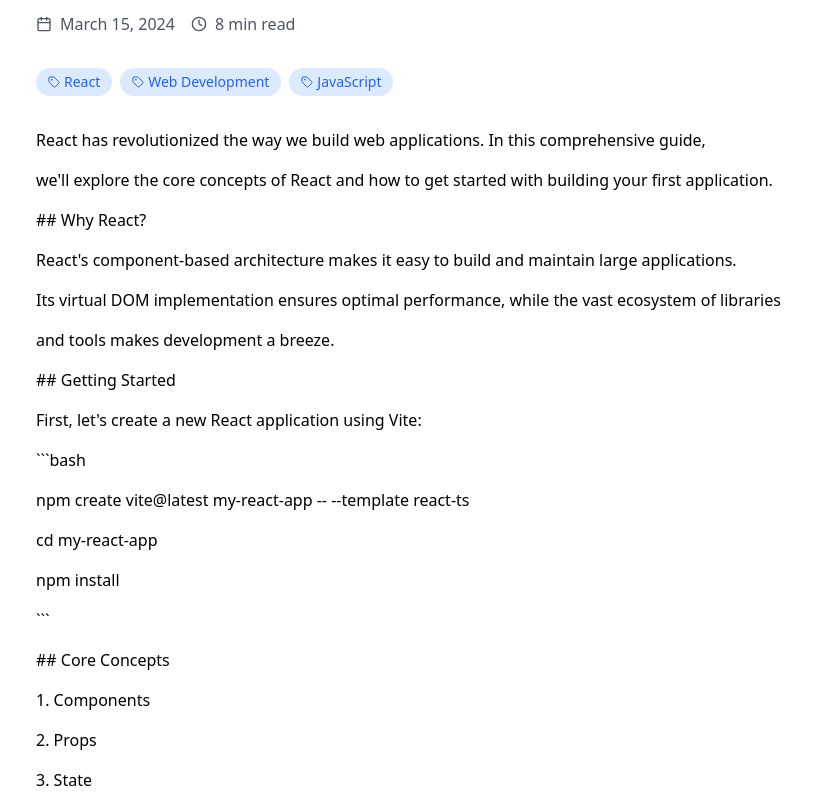
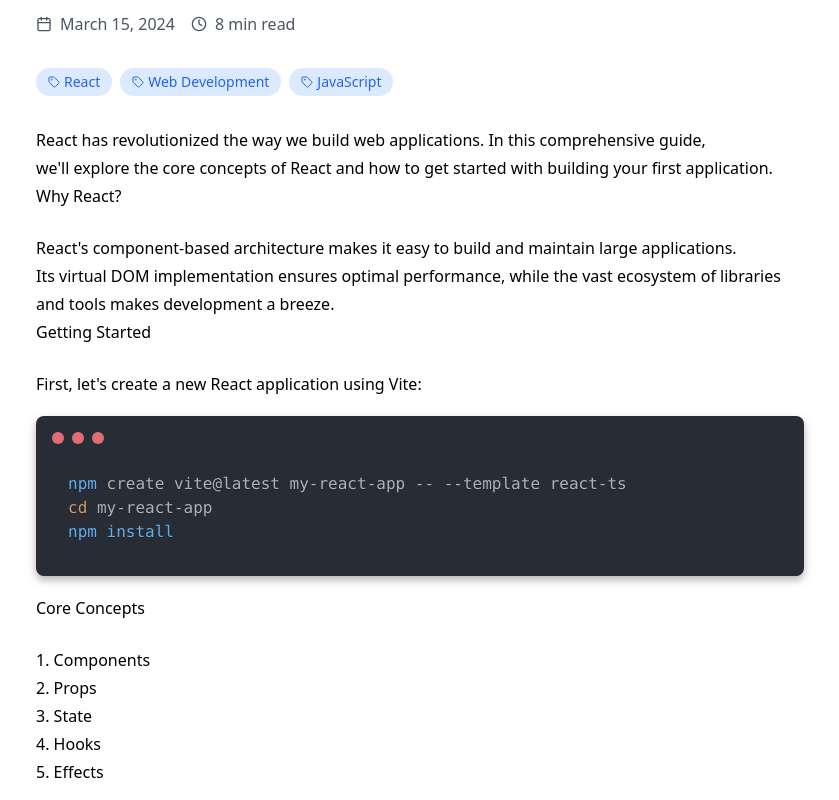
Before and after one commit to sagarkawad/react-portfolio, a React (Vite) app in the folder frontend/: page /blog/getting-started-with-react in a window 1280 px wide. Shown: the part 660-1460 px from the top of the page, without its empty margins (220-1059 px from the left). Built offline with nearby package versions, Linux system fonts and the light colour scheme; no server answers.

Commit message:
improved blog design

```diff
--- a/frontend/package.json
+++ b/frontend/package.json
@@ -20,13 +20,15 @@
     "react": "^18.3.1",
     "react-dom": "^18.3.1",
     "react-intersection-observer": "^9.8.1",
-    "react-router-dom": "^6.22.3"
+    "react-router-dom": "^6.22.3",
+    "react-syntax-highlighter": "^15.6.1"
   },
   "devDependencies": {
     "@eslint/js": "^9.9.1",
     "@types/node": "^22.10.2",
     "@types/react": "^18.3.5",
     "@types/react-dom": "^18.3.0",
+    "@types/react-syntax-highlighter": "^15.5.13",
     "@vitejs/plugin-react": "^4.3.1",
     "autoprefixer": "^10.4.18",
     "eslint": "^9.9.1",
--- /dev/null
+++ b/frontend/src/CodeDisplay.tsx
@@ -0,0 +1,51 @@
+import React from "react";
+import { Prism as SyntaxHighlighter } from "react-syntax-highlighter";
+import { oneDark } from "react-syntax-highlighter/dist/esm/styles/prism"; // One Dark theme
+
+interface CodeDisplayProps {
+  code: string;
+  language: string;
+}
+
+const CodeDisplay: React.FC<CodeDisplayProps> = ({ code, language }) => {
+  return (
+    <div style={styles.container}>
+      <div style={styles.header}>
+        <div style={styles.dot} />
+        <div style={styles.dot} />
+        <div style={styles.dot} />
+      </div>
+      <SyntaxHighlighter language={language} style={oneDark} customStyle={styles.codeBlock}>
+        {code}
+      </SyntaxHighlighter>
+    </div>
+  );
+};
+
+const styles = {
+  container: {
+    backgroundColor: "#282C34", // Matches One Dark background
+    borderRadius: "8px",
+    boxShadow: "0 4px 8px rgba(0, 0, 0, 0.3)",
+    padding: "16px",
+    maxWidth: "800px",
+    margin: "20px auto",
+  },
+  header: {
+    display: "flex",
+    gap: "8px",
+    marginBottom: "12px",
+  },
+  dot: {
+    width: "12px",
+    height: "12px",
+    borderRadius: "50%",
+    backgroundColor: "#E06C75", // Red-ish for the top-left dot
+  },
+  codeBlock: {
+    borderRadius: "8px",
+    margin: 0,
+  },
+};
+
+export default CodeDisplay;
--- a/frontend/src/pages/Blog.tsx
+++ b/frontend/src/pages/Blog.tsx
@@ -1,4 +1,3 @@
-import React from 'react';
 import { Link } from 'react-router-dom';
 import { format } from 'date-fns';
 import { FadeInView } from '../components/animations/FadeInView';
--- a/frontend/src/pages/BlogPost.tsx
+++ b/frontend/src/pages/BlogPost.tsx
@@ -1,8 +1,14 @@
-import React from 'react';
 import { useParams, Link } from 'react-router-dom';
 import { ArrowLeft, Clock, Calendar, Tag } from 'lucide-react';
 import { format } from 'date-fns';
 import { FadeInView } from '../components/animations/FadeInView';
+import CodeDisplay from '../CodeDisplay';
+
+const dedent = (code: string) => {
+  const lines = code.split('\n').filter((line) => line.trim() !== '');
+  const minIndent = Math.min(...lines.map((line) => line.match(/^\s*/)?.[0].length || 0));
+  return lines.map((line) => line.slice(minIndent)).join('\n');
+};
 
 const blogPosts = {
   'getting-started-with-react': {
@@ -11,27 +17,38 @@
     readTime: '8 min read',
     tags: ['React', 'Web Development', 'JavaScript'],
     coverImage: 'https://images.unsplash.com/photo-1633356122544-f134324a6cee?auto=format&fit=crop&q=80&w=1000',
-    content: `
-      React has revolutionized the way we build web applications. In this comprehensive guide,
-      we'll explore the core concepts of React and how to get started with building your first application.
-
-      ## Why React?
+    content: [
+      {
+        type: 'text',
+        value: `React has revolutionized the way we build web applications. In this comprehensive guide,
+        we'll explore the core concepts of React and how to get started with building your first application.`,
+      },
+      {
+        type: 'text',
+        value: `Why React?
 
         React's component-based architecture makes it easy to build and maintain large applications.
         Its virtual DOM implementation ensures optimal performance, while the vast ecosystem of libraries
-      and tools makes development a breeze.
+        and tools makes development a breeze.`,
+      },
+      {
+        type: 'text',
+        value: `Getting Started
 
-      ## Getting Started
-
-      First, let's create a new React application using Vite:
-
-      \`\`\`bash
+        First, let's create a new React application using Vite:`,
+      },
+      {
+        type: 'code',
+        value: `
         npm create vite@latest my-react-app -- --template react-ts
         cd my-react-app
         npm install
-      \`\`\`
-
-      ## Core Concepts
+        `,
+        language: 'bash',
+      },
+      {
+        type: 'text',
+        value: `Core Concepts
 
         1. Components
         2. Props
@@ -39,8 +56,17 @@
         4. Hooks
         5. Effects
 
-      Stay tuned for more detailed explanations of each concept!
+        Stay tuned for more detailed explanations of each concept!`,
+      },
+      {
+        type: 'code',
+        value: `
+        console.log('hello world');
+        console.log('This is a multi-line code example.');
         `,
+        language: 'javascript',
+      },
+    ],
   },
   // Add other blog posts here
 };
@@ -107,11 +133,21 @@
             </div>
 
             <div className="prose prose-lg max-w-none">
-              {post.content.split('\n').map((paragraph, index) => (
-                <p key={index} className="mb-4">
-                  {paragraph}
-                </p>
-              ))}
+              {post.content.map((block, index) => {
+                if (block.type === 'code') {
+                  return (
+                    <CodeDisplay
+                      key={index}
+                      code={dedent(block.value)}
+                      language={block.language}
+                    />
+                  );
+                }
+                if (block.type === 'text') {
+                  return block.value.trim().split("\n").map((paragraph, index) => (paragraph.trim() === "" ? <br key={index}/> : <p key={index} className="mb-1">{paragraph}</p>))
+                }
+                return null;
+              })}
             </div>
           </div>
         </FadeInView>
```
Also changed, not shown: 1 other file (tests, documents, lock files or other folders). Lines whose indentation alone changed are shown as unchanged.
